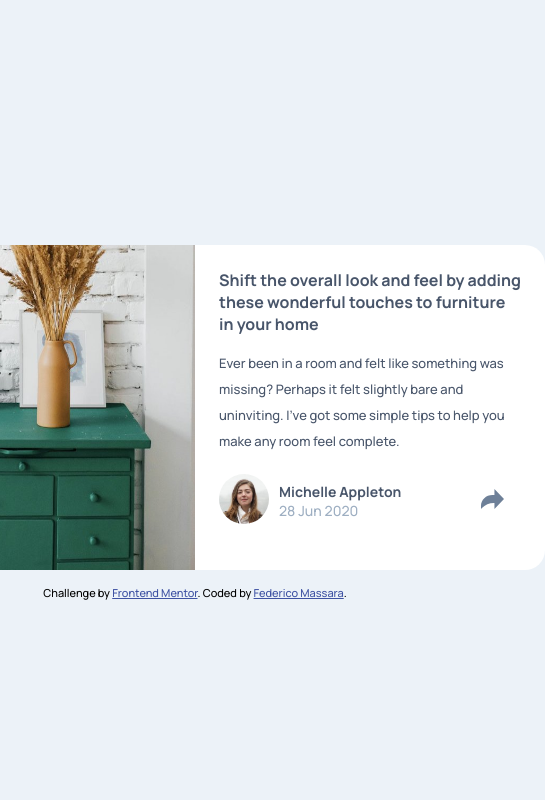
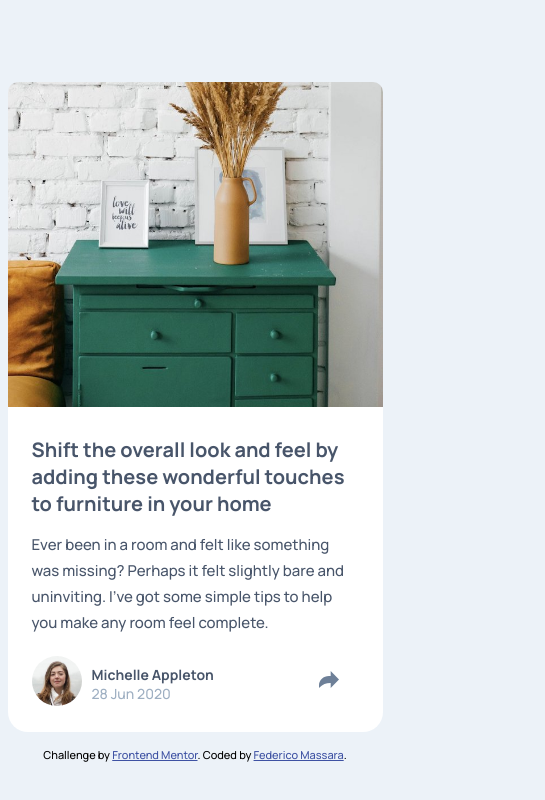
Before and after one commit to femas1/article-preview-component, a plain HTML site: page index.html in a window 390 px wide. Shown: the whole page, 545 px wide, since content can reach past the window. Drawn offline with Linux system fonts and the light colour scheme.

Commit message:
added responsiveness for mobile

```diff
--- a/style.css
+++ b/style.css
@@ -147,21 +147,33 @@ body {
     }
 }
 
-@media (max-width: 900px) {
+@media (max-width: 700px) {
     .container {
-        width: 700px
+        flex-direction: column;
+        width: 375px;
+        height: 650px;
     }
 
     .article-picture img {
-        width: 350px;
+        width: 375px;
+        border-radius: 10px 10px 0 0;
     }
 
     .article-heading {
-        font-size: 16px;
+        font-size: 20px;
     }
 
     .article-text {
-        font-size: 13px;
+        font-size: 15px;
+    }
+
+    .share-popup {
+        transform: translate(170px, -185px);
+   }
+
+
+    .popupBackground{
+        transform: translate(246px, -105px);
     }
 }
 
```
